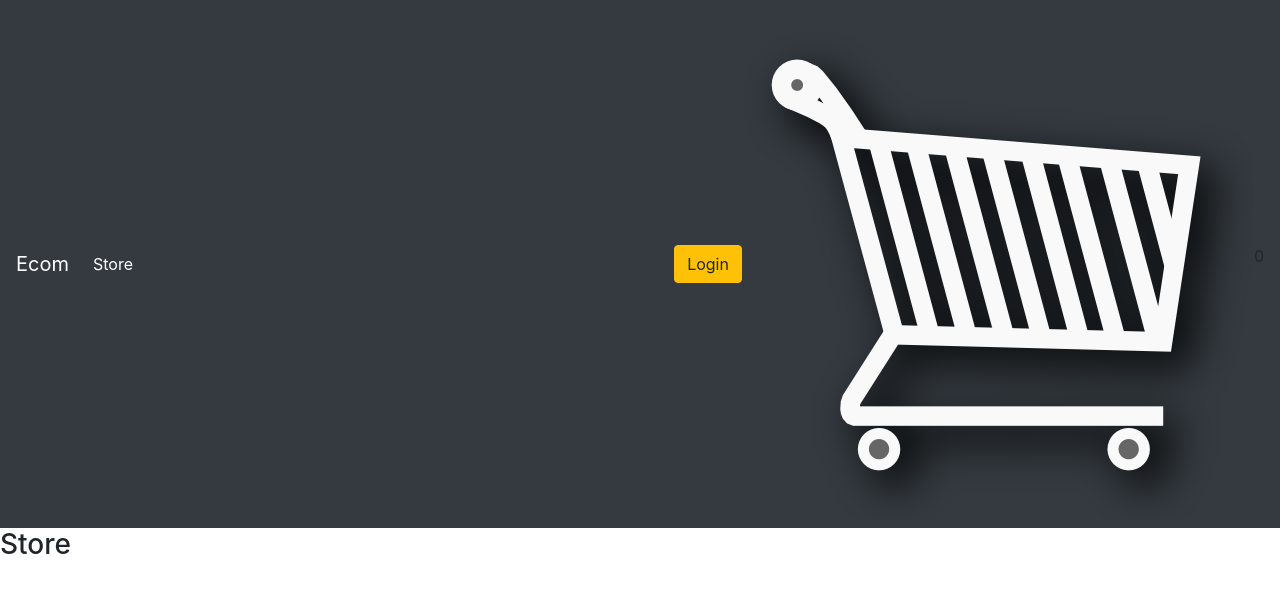
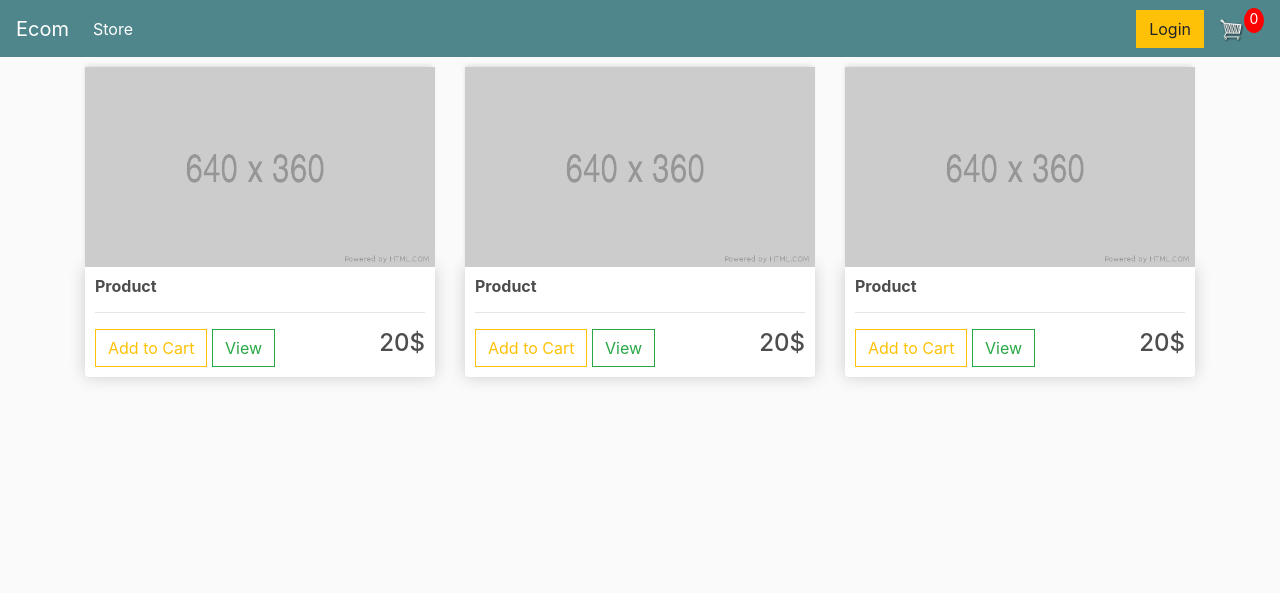
Before and after one commit to AbdullahbinTahir42/DjangoEcommerce, a Django app: page / in a window 1280 px wide. Shown: the top 593 px of the page. Run offline with Django 5.2, Linux system fonts and the light colour scheme; some libraries are stand-ins or nearby versions.

Commit message:
creating template

```diff
--- a/Ecommerce/Ecommerce/settings.py
+++ b/Ecommerce/Ecommerce/settings.py
@@ -11,6 +11,7 @@ https://docs.djangoproject.com/en/5.1/ref/settings/
 """
 
 from pathlib import Path
+import os
 
 # Build paths inside the project like this: BASE_DIR / 'subdir'.
 BASE_DIR = Path(__file__).resolve().parent.parent
@@ -122,6 +123,11 @@ USE_TZ = True
 
 STATIC_URL = 'static/'
 
+
+STATICFILES_DIRS = [
+    os.path.join(BASE_DIR, 'static')
+]
+
 # Default primary key field type
 # https://docs.djangoproject.com/en/5.1/ref/settings/#default-auto-field
 
--- /dev/null
+++ b/Ecommerce/static/css/main.css
@@ -0,0 +1,99 @@
+body{
+	background-color: hsl(0, 0%, 98%);
+}
+
+h1,h2,h3,h4,h5,h6{
+	color:hsl(0, 0%, 30%);
+}
+
+.box-element{
+	box-shadow:hsl(0, 0%, 80%) 0 0 16px;
+	background-color: #fff;
+	border-radius: 4px;
+	padding: 10px;
+}
+
+.thumbnail{
+	width: 100%;
+	height: 200px;
+	-webkit-box-shadow: -1px -3px 5px -2px rgba(214,214,214,1);
+    -moz-box-shadow: -1px -3px 5px -2px rgba(214,214,214,1);
+    box-shadow: -1px -3px 5px -2px rgba(214,214,214,1);
+}
+
+.product{
+	border-radius: 0 0 4px 4px;
+}
+
+.bg-dark{
+	background-color: #4f868c!important;
+}
+
+#cart-icon{
+	width:25px;
+	display: inline-block;
+	margin-left: 15px;
+}
+
+#cart-total{
+	display: block;
+	text-align: center;
+	color:#fff;
+	background-color: red;
+	width: 20px;
+	height: 25px;
+	border-radius: 50%;
+	font-size: 14px;
+}
+
+.col-lg-4, .col-lg-6, .col-lg-8, .col-lg-12{
+	margin-top: 10px;
+}
+
+.btn{
+	border-radius: 0;
+}
+
+.row-image{
+	width: 100px;
+}
+
+.form-field{
+	width:250px;
+	display: inline-block;
+	padding: 5px;
+}
+
+.cart-row{
+	display: flex;
+    align-items: flex-stretch;
+    padding-bottom: 10px;
+    margin-bottom: 10px;
+    border-bottom: 1px solid #ececec;
+
+}
+
+.quantity{
+	display: inline-block;
+	font-weight: 700;
+	padding-right:10px;
+
+
+}
+
+.chg-quantity{
+	width: 12px;
+	cursor: pointer;
+	display: block;
+	margin-top: 5px;
+	transition:.1s;
+}
+
+.chg-quantity:hover{
+	opacity: .6;
+}
+
+
+.hidden{
+	display: none!important;
+}
--- a/Ecommerce/store/templates/store/checkout.html
+++ b/Ecommerce/store/templates/store/checkout.html
@@ -1,4 +1,4 @@
-{% extends 'main.html' %}
+{% extends 'store/main.html' %}
 {% load static %}
 {% block content %}
   <div><h3>checkout</h3></div>
--- a/Ecommerce/templates/main.html
+++ b/Ecommerce/store/templates/store/main.html
@@ -12,10 +12,12 @@
 
 </head>
 <body>
-    {% include 'navbar.html' %}
+    {% include 'store/navbar.html' %}
+    <div class="container">
     {% block content %}
 
     {% endblock %}
+</div>
     <script src="https://code.jquery.com/jquery-3.4.1.slim.min.js" integrity="sha384-J6qa4849blE2+poT4WnyKhv5vZF5SrPo0iEjwBvKU7imGFAV0wwj1yYfoRSJoZ+n" crossorigin="anonymous"></script>
 
 	<script src="https://cdn.jsdelivr.net/npm/popper.js@1.16.0/dist/umd/popper.min.js" integrity="sha384-Q6E9RHvbIyZFJoft+2mJbHaEWldlvI9IOYy5n3zV9zzTtmI3UksdQRVvoxMfooAo" crossorigin="anonymous"></script>
--- /dev/null
+++ b/Ecommerce/store/templates/store/navbar.html
@@ -0,0 +1,33 @@
+{% load static %}
+<nav class="navbar navbar-expand-lg navbar-dark bg-dark">
+  <a class="navbar-brand" href="{% url 'store' %}">Ecom</a>
+  <button
+    class="navbar-toggler"
+    type="button"
+    data-toggle="collapse"
+    data-target="#navbarSupportedContent"
+    aria-controls="navbarSupportedContent"
+    aria-expanded="false"
+    aria-label="Toggle navigation"
+  >
+    <span class="navbar-toggler-icon"></span>
+  </button>
+
+  <div class="collapse navbar-collapse" id="navbarSupportedContent">
+    <ul class="navbar-nav mr-auto">
+      <li class="nav-item active">
+        <a class="nav-link" href="{% url 'store' %}"
+          >Store <span class="sr-only">(current)</span></a
+        >
+      </li>
+    </ul>
+    <div class="form-inline my-2 my-lg-0">
+      <a href="#" class="btn btn-warning">Login</a>
+
+      <a href="{% url 'cart' %}">
+        <img id="cart-icon" src="{% static 'images/cart.png' %}" />
+      </a>
+      <p id="cart-total">0</p>
+    </div>
+  </div>
+</nav>
--- a/Ecommerce/store/templates/store/store.html
+++ b/Ecommerce/store/templates/store/store.html
@@ -1,8 +1,47 @@
-{% extends 'main.html' %}
-{% load static %}
-{% block content %}
-<div>
-    <h3>Store</h3>
+{% extends 'store/main.html' %} {% load static %} {% block content %}
+<div class="row">
+  <div class="col-lg-4">
+    <img
+      class="thumbnail"
+      src="{% static 'images/placeholder.png' %}"
+      alt="product"
+    />
+    <div class="box-element product">
+      <h6><strong>Product</strong></h6>
+      <hr />
+      <button class="btn btn-outline-warning add-btn">Add to Cart</button>
+      <a class="btn btn-outline-success" href="#">View</a>
+      <h4 style="display: inline-block; float: right">20$</h4>
+    </div>
+  </div>
+  <div class="col-lg-4">
+    <img
+      class="thumbnail"
+      src="{% static 'images/placeholder.png' %}"
+      alt="product"
+    />
+    <div class="box-element product">
+      <h6><strong>Product</strong></h6>
+      <hr />
+      <button class="btn btn-outline-warning add-btn">Add to Cart</button>
+      <a class="btn btn-outline-success" href="#">View</a>
+      <h4 style="display: inline-block; float: right">20$</h4>
+    </div>
+  </div>
+  <div class="col-lg-4">
+    <img
+      class="thumbnail"
+      src="{% static 'images/placeholder.png' %}"
+      alt="product"
+    />
+    <div class="box-element product">
+      <h6><strong>Product</strong></h6>
+      <hr />
+      <button class="btn btn-outline-warning add-btn">Add to Cart</button>
+      <a class="btn btn-outline-success" href="#">View</a>
+      <h4 style="display: inline-block; float: right">20$</h4>
+    </div>
+  </div>
 </div>
 
 {% endblock content %}
--- a/Ecommerce/templates/navbar.html
+++ /dev/null
@@ -1,25 +0,0 @@
-{% load static %}
-<nav class="navbar navbar-expand-lg navbar-dark bg-dark">
-    <a class="navbar-brand" href="{% url 'store' %}">Ecom</a>
-    <button class="navbar-toggler" type="button" data-toggle="collapse" data-target="#navbarSupportedContent" aria-controls="navbarSupportedContent" aria-expanded="false" aria-label="Toggle navigation">
-      <span class="navbar-toggler-icon"></span>
-    </button>
-
-    <div class="collapse navbar-collapse" id="navbarSupportedContent">
-      <ul class="navbar-nav mr-auto">
-        <li class="nav-item active">
-          <a class="nav-link" href="">Store <span class="sr-only">(current)</span></a>
-        </li>
-
-      </ul>
-      <div class="form-inline my-2 my-lg-0">
-           <a href="#"class="btn btn-warning">Login</a>
-
-           <a href="">
-              <img  id="cart-icon" src="{% static 'images/cart.png' %}">
-          </a>
-          <p id="cart-total">0</p>
-
-      </div>
-    </div>
-  </nav>
```
Also changed, not shown: Ecommerce/store/templates/store/cart.html (+22 -4 lines), Ecommerce/static/css/mian.css (deleted), Ecommerce/static/images/down.png (added), Ecommerce/static/images/placeholder.png (added), Ecommerce/static/images/up.png (added).
